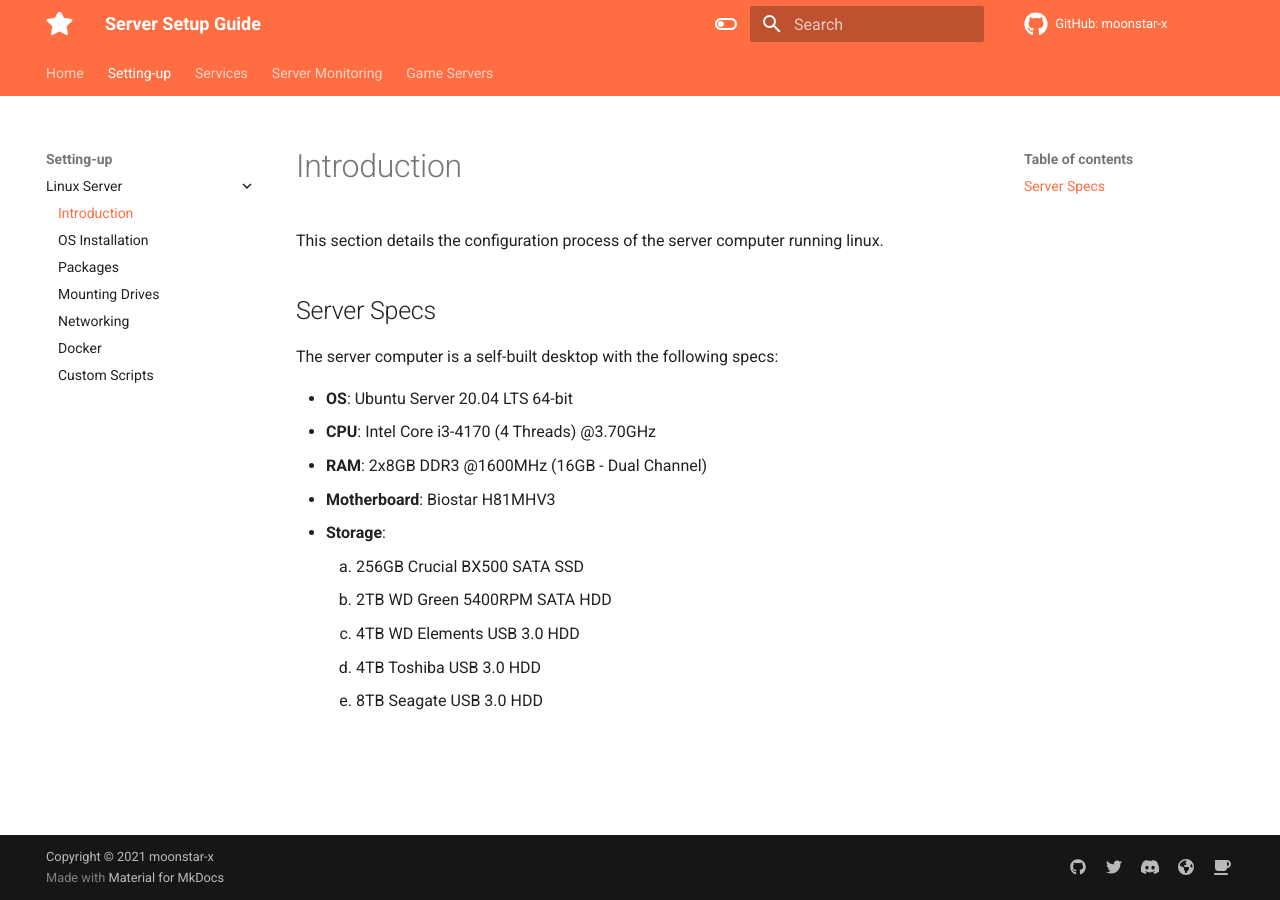
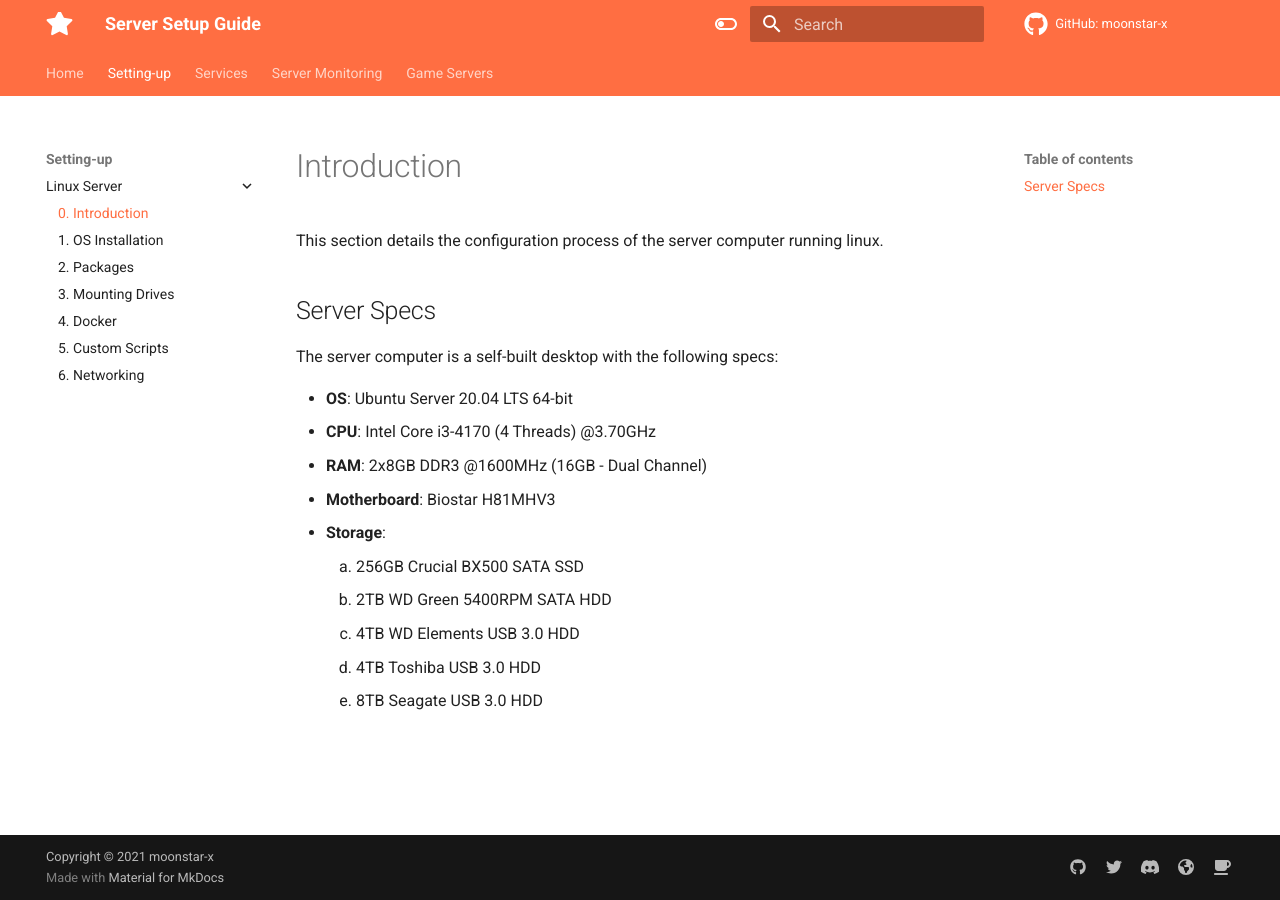
Before and after one commit to moonstar-x/server-setup, an MkDocs documentation site: the page built from docs/setting-up/linux/index.md, in a window 1280 px wide. Built offline with MkDocs 1.6.1 and Material for MkDocs 9.7.7, drawn with Linux system fonts in a browser that asks for light colours.

Commit message:
Renamed setting-up pages.

```diff
--- a/mkdocs.yml
+++ b/mkdocs.yml
@@ -99,13 +99,13 @@ nav:
   - Home: index.md
   - Setting-up:
     - Linux Server:
-      - Introduction: setting-up/linux/index.md
-      - OS Installation: setting-up/linux/os-installation.md
-      - Packages: setting-up/linux/packages.md
-      - Mounting Drives: setting-up/linux/mounting-drives.md
-      - Networking: setting-up/linux/networking.md
-      - Docker: setting-up/linux/docker.md
-      - Custom Scripts: setting-up/linux/custom-scripts.md
+      - 0. Introduction: setting-up/linux/index.md
+      - 1. OS Installation: setting-up/linux/os-installation.md
+      - 2. Packages: setting-up/linux/packages.md
+      - 3. Mounting Drives: setting-up/linux/mounting-drives.md
+      - 4. Docker: setting-up/linux/docker.md
+      - 5. Custom Scripts: setting-up/linux/custom-scripts.md
+      - 6. Networking: setting-up/linux/networking.md
   - Services:
     - Samba (Native): services/samba.md
     - Cloudflared (Native): services/cloudflared.md
```
